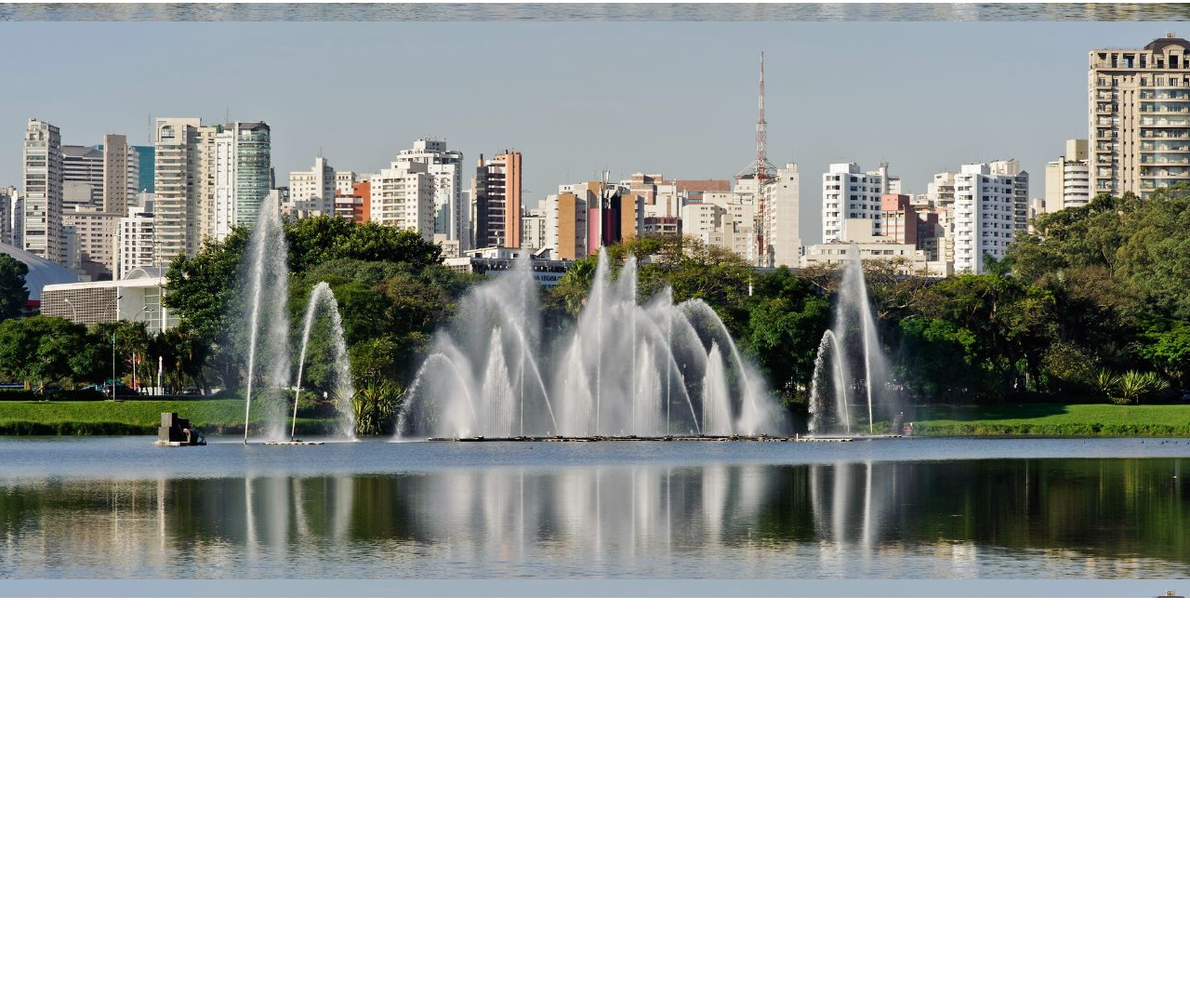
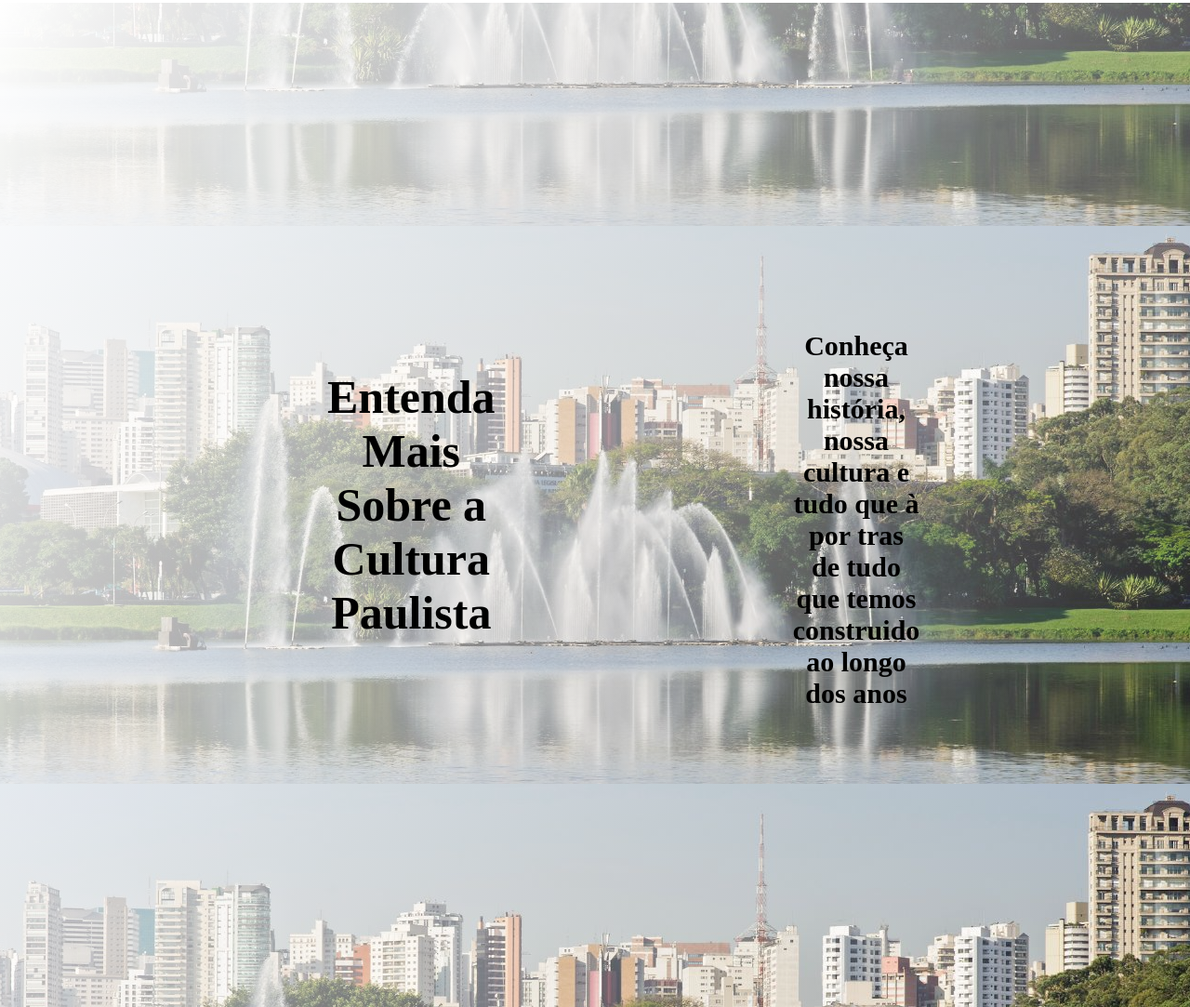
Before and after one commit to evellyn-nayra/second-activity, a plain HTML site: page index.html in a window 1280 px wide. Shown: the part 2523-3606 px from the top of the page at 93% size. Before the commit the page ends 3166 px from the top, so only its background shows below. Drawn offline with Linux system fonts and the light colour scheme.

Commit message:
continue

```diff
--- a/index.html
+++ b/index.html
@@ -59,10 +59,14 @@
     </section>
 
     <section id="saiba-mais">
+       <h2>Entenda Mais Sobre a Cultura Paulista</h2>
 
-
+       <p>Conheça nossa história, nossa cultura e tudo que à por tras <br>de tudo que temos construido ao longo dos anos </p>
     </section>
 </main>
 
+<footer>
+
+</footer>
 </body>
 </html>
--- a/style.css
+++ b/style.css
@@ -144,7 +144,7 @@
 }
 
 #saiba-mais{
-    background: url(imagens/azul-pontos-turisticos-do-sudeste.jpeg);
+    background: linear-gradient(121deg, rgba(255,255,255,1) 0%, rgba(165,164,168,0.028448879551820738) 100%), url(imagens/azul-pontos-turisticos-do-sudeste.jpeg);
     background-position: center;
     background-attachment: fixed;
     display: flex;
@@ -152,3 +152,20 @@
     align-items: center;
     padding: 20rem;
 }
+
+#saiba-mais h2{
+    color:black;
+    font-size: 50px;
+    text-align: center;
+    font-weight: bolder;
+    margin-left: 2rem;
+}
+
+#saiba-mais p{
+    color:black;
+    font-size: 30px;
+    text-align: center;
+    margin-top: 2rem;
+    font-weight: 600;
+    margin-left: 20rem;
+}
```
